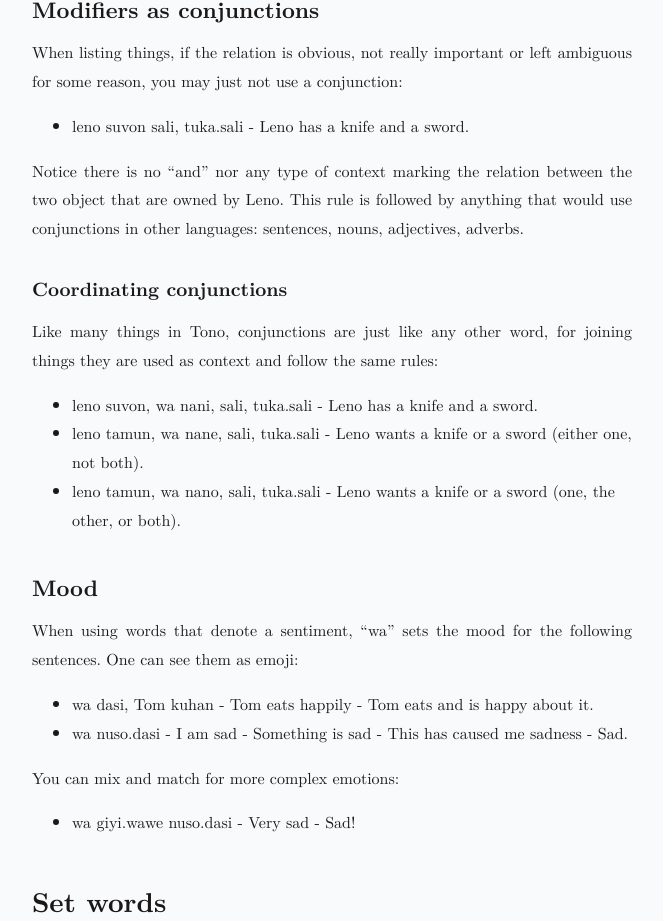
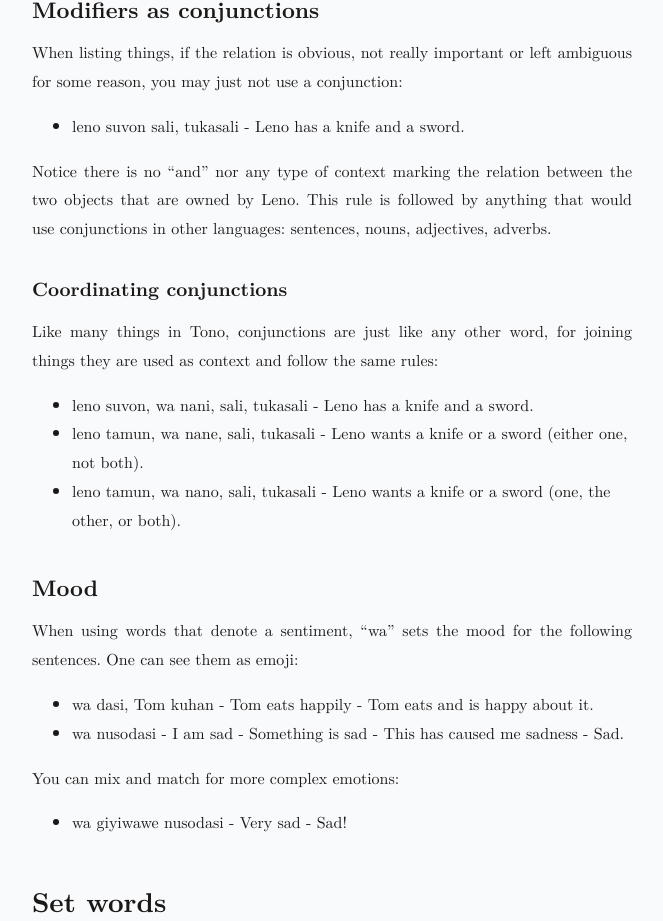
Before and after one commit to jProgr/jprogr.github.io, a Jekyll site: the page built from _posts/2024-03-12-tono-language.md, in a window 1280 px wide and 1400 px high, scrolled down 6834 px. Shown: the part 146-1067 px from the top of the window, without its empty margins (308-971 px from the left). Built offline with Jekyll 4.4.1, drawn with Linux system fonts in a browser that asks for light colours; some of the changed text lies outside the part shown.

Commit message:
Update content
Updated "The Tono language".

```diff
--- a/_posts/2024-03-12-tono-language.md
+++ b/_posts/2024-03-12-tono-language.md
@@ -226,28 +226,28 @@
 
 When listing things, if the relation is obvious, not really important or left ambiguous for some reason, you may just not use a conjunction:
 
-- leno suvon sali, tuka.sali - Leno has a knife and a sword.
+- leno suvon sali, tukasali - Leno has a knife and a sword.
 
-Notice there is no "and" nor any type of context marking the relation between the two object that are owned by Leno. This rule is followed by anything that would use conjunctions in other languages: sentences, nouns, adjectives, adverbs.
+Notice there is no "and" nor any type of context marking the relation between the two objects that are owned by Leno. This rule is followed by anything that would use conjunctions in other languages: sentences, nouns, adjectives, adverbs.
 
 #### Coordinating conjunctions
 
 Like many things in Tono, conjunctions are just like any other word, for joining things they are used as context and follow the same rules:
 
-- leno suvon, wa nani, sali, tuka.sali - Leno has a knife and a sword.
-- leno tamun, wa nane, sali, tuka.sali - Leno wants a knife or a sword (either one, not both).
-- leno tamun, wa nano, sali, tuka.sali - Leno wants a knife or a sword (one, the other, or both).
+- leno suvon, wa nani, sali, tukasali - Leno has a knife and a sword.
+- leno tamun, wa nane, sali, tukasali - Leno wants a knife or a sword (either one, not both).
+- leno tamun, wa nano, sali, tukasali - Leno wants a knife or a sword (one, the other, or both).
 
 ### Mood
 
 When using words that denote a sentiment, "wa" sets the mood for the following sentences. One can see them as emoji:
 
 - wa dasi, Tom kuhan - Tom eats happily - Tom eats and is happy about it.
-- wa nuso.dasi - I am sad - Something is sad - This has caused me sadness - Sad.
+- wa nusodasi - I am sad - Something is sad - This has caused me sadness - Sad.
 
 You can mix and match for more complex emotions:
 
-- wa giyi.wawe nuso.dasi - Very sad - Sad!
+- wa giyiwawe nusodasi - Very sad - Sad!
 
 ## Set words
 
@@ -345,10 +345,10 @@
 
 ## Compounds
 
-Compound words are a way for anyone to create new words using base words from the dictionary. Compounds behave like any other word in Tono. To make a new compound: Take the main concept and put it at the end of the new word. Prepend modifying words using a dot (.). The new word is stressed on the last syllable. Let's see some examples:
+Compound words are a way for anyone to create new words using base words from the dictionary. Compounds behave like any other word in Tono. To make a new compound: Take the main concept and put it at the end of the new word then prepend modifying words. The new word is stressed on the last syllable. Let's see some examples:
 
-- dasi: Happiness. nuso: Opposite. nuso.dasi: Sadness.
-- sali: Knife. tuka: Long. tuka.sali: Sword.
+- dasi: Happiness. nuso: Opposite. nusodasi: Sadness.
+- sali: Knife. tuka: Long. tukasali: Sword.
 
 There are some concepts that work with either order on the words. In that case just choose one. When making compounds, if you feel like the concept is not fully clear, you may set it. Finally, do prefer compounds already in the dictionary over making new ones.
 
```
Also changed, not shown: other parts of _posts/2024-03-12-tono-language.md (+9 -5 lines).
